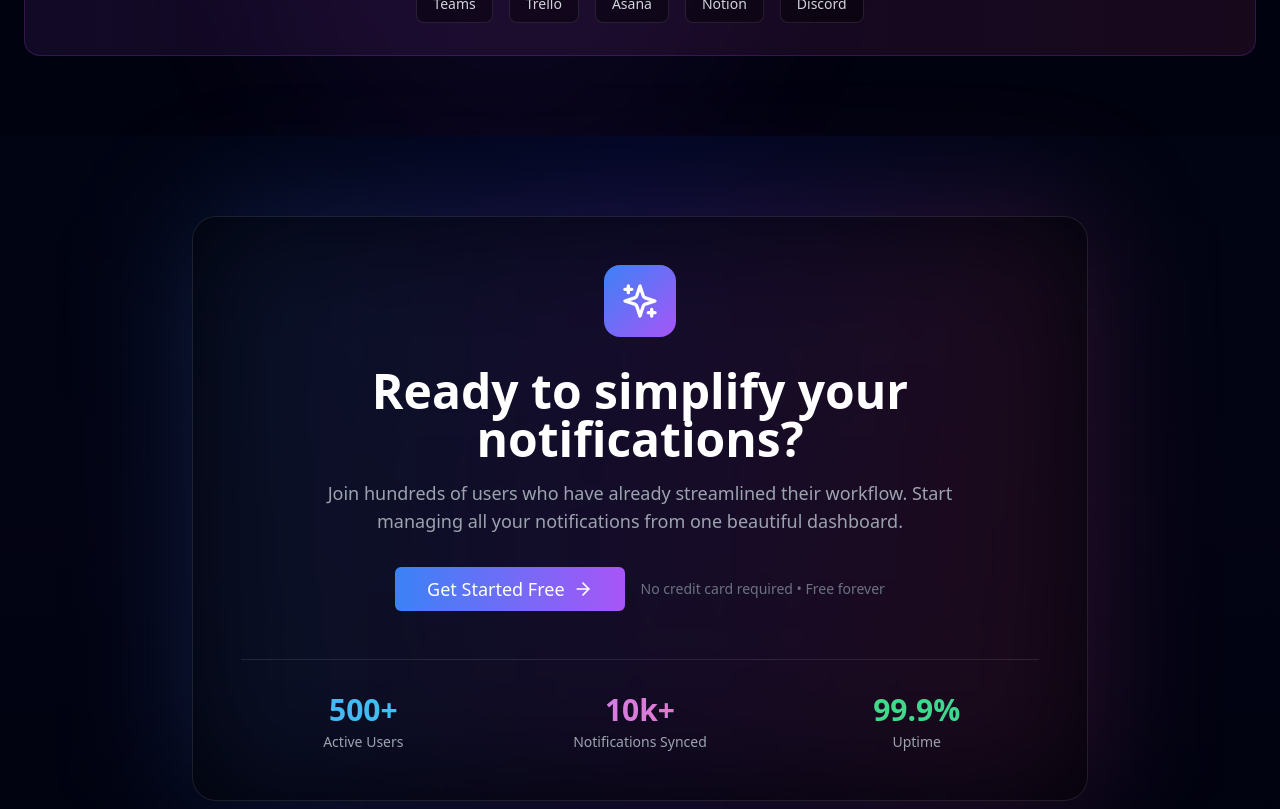
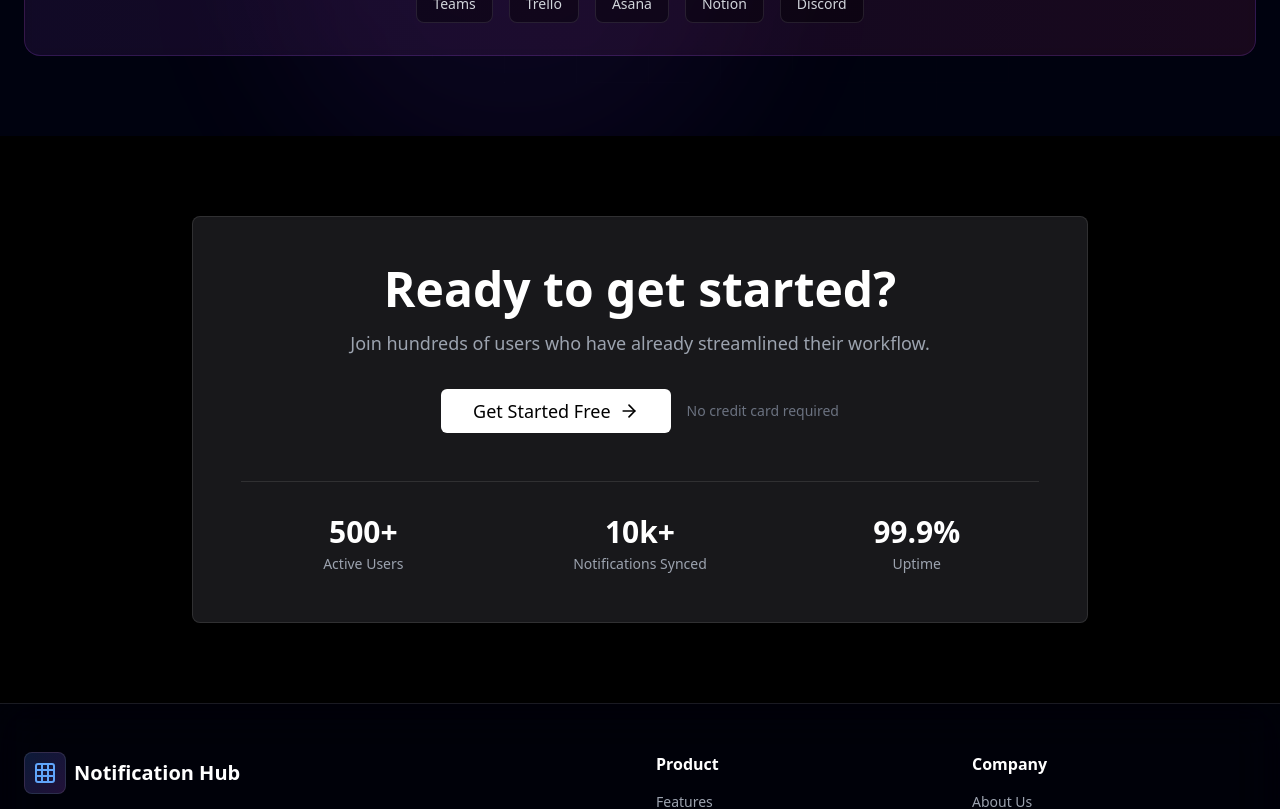
Before and after one commit to ParthG2209/notification-hub-mvp, a React (Vite) app in the folder frontend/: page / in a window 1280 px wide. Shown: the part 3360-4169 px from the top of the page. Built offline with nearby package versions, Linux system fonts and the light colour scheme; no server answers.

Commit message:
changed theming of landing page

```diff
--- a/frontend/src/components/landing/CTA.jsx
+++ b/frontend/src/components/landing/CTA.jsx
@@ -1,68 +1,33 @@
 import React from 'react';
 import { motion } from 'framer-motion';
-import { ArrowRight, Sparkles } from 'lucide-react';
+import { ArrowRight } from 'lucide-react';
 import { Button } from '../common/Button';
 
 const CTA = ({ onGetStarted }) => {
   return (
-    <section className="py-20 px-6 relative bg-agency-gradient" id="cta">
-      {/* Background Effects */}
-      <div className="absolute inset-0 overflow-hidden pointer-events-none">
-        <motion.div
-          className="absolute top-0 left-0 w-full h-full bg-gradient-to-b from-blue-500/5 via-purple-500/5 to-transparent"
-          animate={{
-            opacity: [0.3, 0.5, 0.3],
-          }}
-          transition={{
-            duration: 8,
-            repeat: Infinity,
-            ease: "easeInOut"
-          }}
-        />
-      </div>
-
-      {/* Grid Pattern Overlay */}
-      <div className="absolute inset-0 bg-[linear-gradient(rgba(255,255,255,.02)_1px,transparent_1px),linear-gradient(90deg,rgba(255,255,255,.02)_1px,transparent_1px)] bg-[size:72px_72px] [mask-image:radial-gradient(ellipse_at_center,black_20%,transparent_80%)] pointer-events-none"></div>
-
-      <div className="max-w-4xl mx-auto relative">
+    <section className="py-20 px-6 bg-black" id="cta">
+      <div className="max-w-4xl mx-auto">
         <motion.div
           initial={{ opacity: 0, y: 20 }}
           whileInView={{ opacity: 1, y: 0 }}
           transition={{ duration: 0.6 }}
           viewport={{ once: true }}
-          className="relative"
         >
-          {/* Glow Effect */}
-          <div className="absolute inset-0 bg-gradient-to-r from-blue-500/20 via-purple-500/20 to-pink-500/20 rounded-3xl blur-3xl" />
-
-          <div className="relative bg-black/40 border border-white/10 rounded-3xl p-12 backdrop-blur-sm text-center">
-            <motion.div
-              initial={{ scale: 0.9 }}
-              whileInView={{ scale: 1 }}
-              transition={{ duration: 0.5 }}
-              viewport={{ once: true }}
-              className="inline-block mb-6"
-            >
-              <div className="p-4 bg-gradient-to-br from-blue-500 to-purple-500 rounded-2xl">
-                <Sparkles className="h-10 w-10 text-white" />
-              </div>
-            </motion.div>
-
+          <div className="border border-white/10 rounded-lg p-12 text-center bg-zinc-900">
             <h2 className="text-4xl md:text-5xl font-bold mb-4 text-white">
-              Ready to simplify your notifications?
+              Ready to get started?
             </h2>
 
             <p className="text-gray-400 text-lg mb-8 max-w-2xl mx-auto">
               Join hundreds of users who have already streamlined their workflow.
-              Start managing all your notifications from one beautiful dashboard.
             </p>
 
-            <div className="flex flex-col sm:flex-row gap-4 justify-center items-center">
+            <div className="flex flex-col sm:flex-row gap-4 justify-center items-center mb-12">
               <motion.div whileHover={{ scale: 1.05 }} whileTap={{ scale: 0.95 }}>
                 <Button
                   size="lg"
                   onClick={onGetStarted}
-                  className="text-lg px-8 py-3 bg-gradient-to-r from-blue-500 to-purple-500 hover:from-blue-600 hover:to-purple-600 text-white border-0"
+                  className="text-lg px-8 py-3 bg-white text-black hover:bg-gray-200 border-0"
                 >
                   Get Started Free
                   <ArrowRight className="ml-2 h-5 w-5" />
@@ -70,30 +35,24 @@ const CTA = ({ onGetStarted }) => {
               </motion.div>
 
               <p className="text-sm text-gray-500">
-                No credit card required • Free forever
+                No credit card required
               </p>
             </div>
 
             {/* Stats */}
-            <div className="mt-12 pt-8 border-t border-white/10">
+            <div className="pt-8 border-t border-white/10">
               <div className="grid grid-cols-3 gap-8">
                 <div>
-                  <div className="text-3xl font-bold bg-gradient-to-r from-blue-400 to-cyan-400 bg-clip-text text-transparent">
-                    500+
-                  </div>
-                  <div className="text-sm text-gray-400 mt-1">Active Users</div>
+                  <div className="text-3xl font-bold text-white mb-1">500+</div>
+                  <div className="text-sm text-gray-400">Active Users</div>
                 </div>
                 <div>
-                  <div className="text-3xl font-bold bg-gradient-to-r from-purple-400 to-pink-400 bg-clip-text text-transparent">
-                    10k+
-                  </div>
-                  <div className="text-sm text-gray-400 mt-1">Notifications Synced</div>
+                  <div className="text-3xl font-bold text-white mb-1">10k+</div>
+                  <div className="text-sm text-gray-400">Notifications Synced</div>
                 </div>
                 <div>
-                  <div className="text-3xl font-bold bg-gradient-to-r from-green-400 to-emerald-400 bg-clip-text text-transparent">
-                    99.9%
-                  </div>
-                  <div className="text-sm text-gray-400 mt-1">Uptime</div>
+                  <div className="text-3xl font-bold text-white mb-1">99.9%</div>
+                  <div className="text-sm text-gray-400">Uptime</div>
                 </div>
               </div>
             </div>
```
